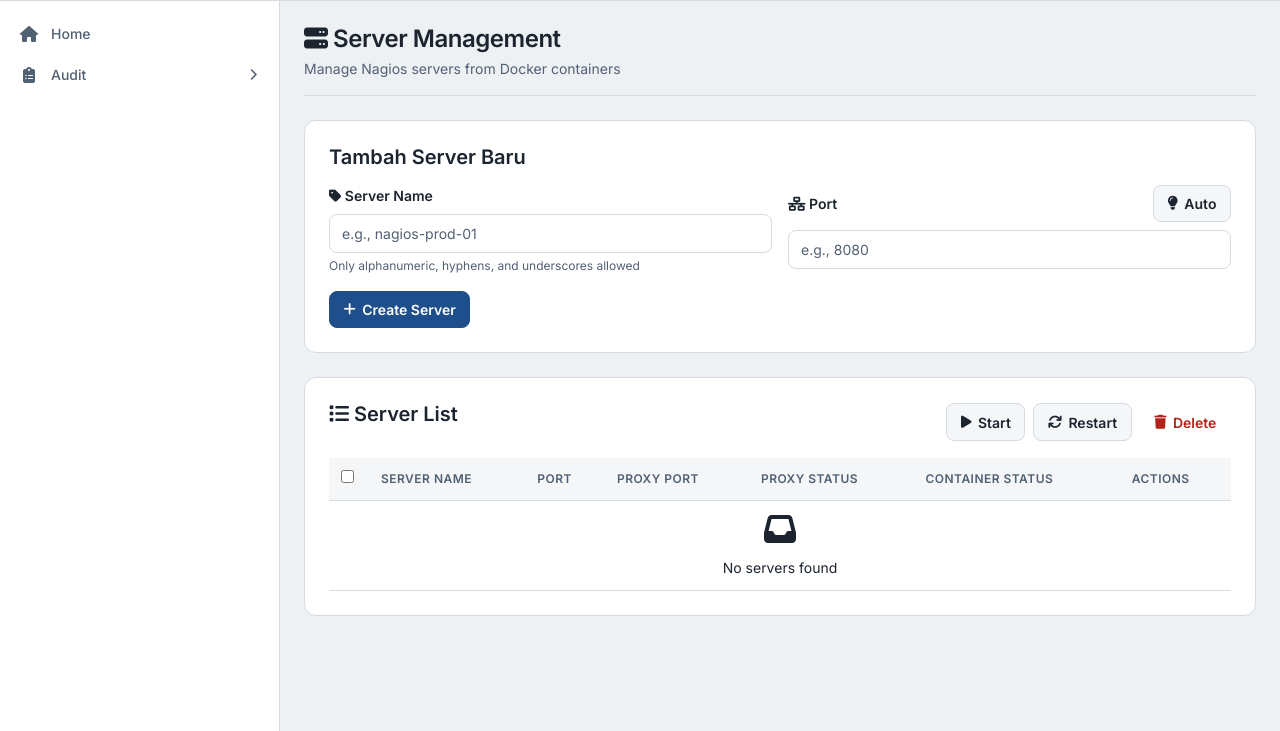
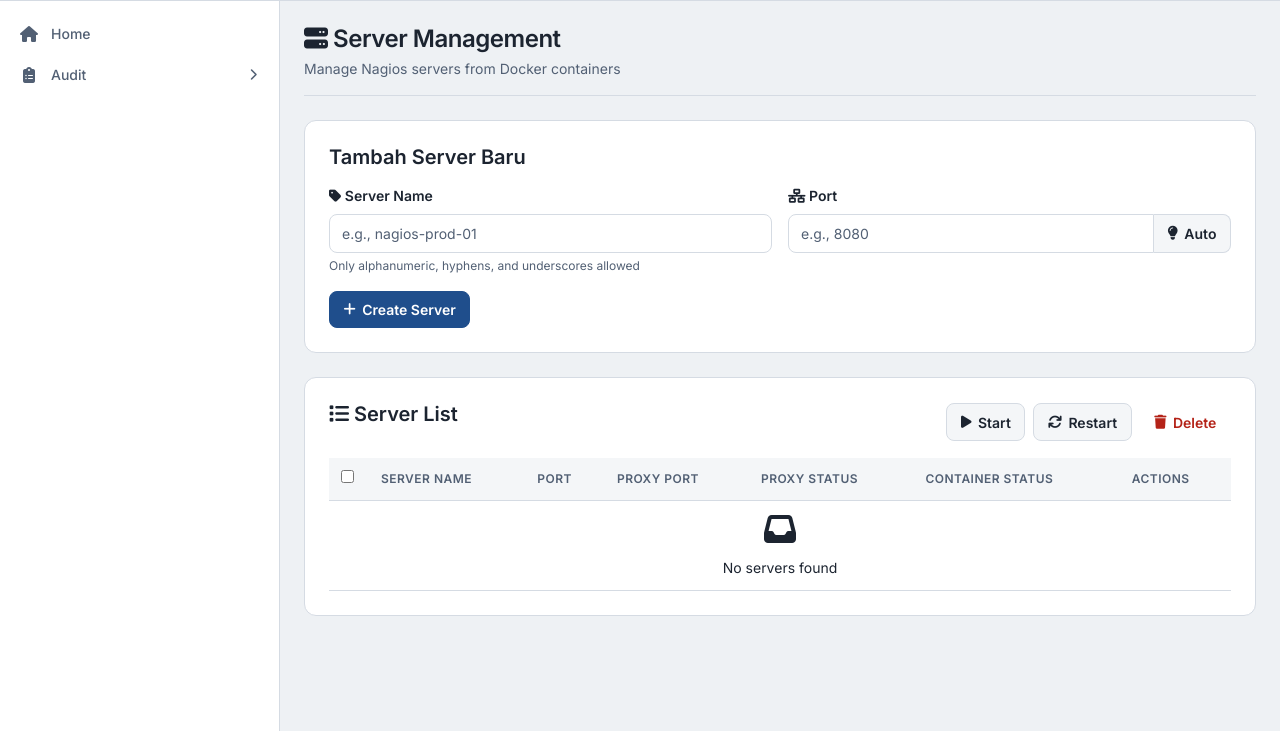
Before and after one commit to PandiMusR/nagios-dashboard, a Flask app: template templates/servers.html in a window 1280 px wide. Shown: the part 69-800 px from the top of the page. Run offline with Flask 3, Linux system fonts and the light colour scheme; the template is opened without the code that fills it, so the values that code supplies are empty; parts of the project's set-up code (start-up, migrations or seed data) failed here and were passed over; some libraries are stand-ins or nearby versions.

Commit message:
fix(ui): phase 5 polish (permissions action, sidebar height, user chip, server form)
Admin rows no longer repeat Full Access, and the navbar name follows the session on every page.

Co-authored-by: Cursor <cursoragent@cursor.com>

```diff
--- a/static/css/base.css
+++ b/static/css/base.css
@@ -332,7 +332,7 @@ a { color: var(--accent); }
     position: fixed;
     left: 0;
     top: var(--nav-height);
-    bottom: 0;
+    height: calc(100vh - var(--nav-height));
     overflow-y: auto;
     overflow-x: hidden;
     transition: width 0.2s ease;
--- a/static/css/servers.css
+++ b/static/css/servers.css
@@ -31,14 +31,7 @@
     color: var(--text);
     margin-bottom: var(--space-2);
 }
-.label-row {
-    display: flex;
-    align-items: center;
-    justify-content: space-between;
-    gap: var(--space-2);
-    margin-bottom: var(--space-2);
-}
-.label-row label { margin-bottom: 0; }
+.input-action { display: flex; align-items: stretch; }
 .field-hint { color: var(--text-muted); margin-top: 4px; display: block; font-size: var(--text-xs); }
 .form-group input,
 .form-group select,
@@ -63,6 +56,21 @@
     outline: 2px solid var(--accent);
     outline-offset: 1px;
     border-color: var(--accent);
+}
+.form-group .input-action input {
+    flex: 1 1 auto;
+    min-width: 0;
+    width: auto;
+    border-top-right-radius: 0;
+    border-bottom-right-radius: 0;
+}
+.input-action .btn-secondary {
+    align-self: stretch;
+    height: auto;
+    border-top-left-radius: 0;
+    border-bottom-left-radius: 0;
+    border-left: 0;
+    padding: 0 0.85rem;
 }
 .port-status {
     margin-top: var(--space-2);
--- a/templates/base.html
+++ b/templates/base.html
@@ -22,7 +22,7 @@
     <link href="https://cdn.jsdelivr.net/npm/bootstrap@5.3.0/dist/css/bootstrap.min.css" rel="stylesheet">
     <link rel="stylesheet" href="https://cdnjs.cloudflare.com/ajax/libs/font-awesome/6.4.0/css/all.min.css">
     <link href="https://fonts.googleapis.com/css2?family=Inter:wght@300;400;500;600;700&display=swap" rel="stylesheet">
-    <link rel="stylesheet" href="/static/css/base.css?v=20261113-noc4">
+    <link rel="stylesheet" href="/static/css/base.css?v=20261113-noc7">
     {% block extra_css %}{% endblock %}
 </head>
 <body>
@@ -42,7 +42,7 @@
             </button>
             <div class="user-badge" onclick="openChangePasswordModal()" role="button" tabindex="0" aria-label="Ubah password" title="Klik untuk ubah password">
                 <i class="fas fa-user-circle"></i>
-                <span>{{ username }}</span>
+                <span>{{ username or session.get('username') }}</span>
                 {% if session.get('role') == 'admin' %}<span class="admin-tag">ADMIN</span>{% endif %}
             </div>
             <button type="button" class="btn-logout" onclick="logout()" aria-label="Logout"><i class="fas fa-sign-out-alt"></i> <span>Logout</span></button>
--- a/templates/edit_config.html
+++ b/templates/edit_config.html
@@ -1,7 +1,7 @@
 {% extends "base.html" %}
 {% block title %}Edit Config - {{ server_name }}{% endblock %}
 {% block extra_css %}
-<link rel="stylesheet" href="/static/css/servers.css?v=20261113-noc6">
+<link rel="stylesheet" href="/static/css/servers.css?v=20261113-noc7">
 {% endblock %}
 {% block content %}
 <div class="page-header">
--- a/templates/servers.html
+++ b/templates/servers.html
@@ -1,7 +1,7 @@
 {% extends "base.html" %}
 {% block title %}Server Management{% endblock %}
 {% block extra_css %}
-<link rel="stylesheet" href="/static/css/servers.css?v=20261113-noc6">
+<link rel="stylesheet" href="/static/css/servers.css?v=20261113-noc7">
 {% endblock %}
 {% block content %}
 
@@ -21,13 +21,13 @@
                 <small class="field-hint">Only alphanumeric, hyphens, and underscores allowed</small>
             </div>
             <div class="form-group">
-                <div class="label-row">
-                    <label for="serverPort"><i class="fas fa-network-wired"></i> Port</label>
+                <label for="serverPort"><i class="fas fa-network-wired"></i> Port</label>
+                <div class="input-action">
+                    <input type="number" id="serverPort" name="port" required placeholder="e.g., 8080" min="1000" max="65535">
                     <button type="button" class="btn-secondary" onclick="suggestPort()" title="Get recommended available port">
                         <i class="fas fa-lightbulb"></i> Auto
                     </button>
                 </div>
-                <input type="number" id="serverPort" name="port" required placeholder="e.g., 8080" min="1000" max="65535">
                 <div id="portStatus" class="port-status" style="display: none;"></div>
             </div>
         </div>
--- a/templates/user_permissions.html
+++ b/templates/user_permissions.html
@@ -1,7 +1,7 @@
 {% extends "base.html" %}
 {% block title %}User Permissions{% endblock %}
 {% block content %}
-<link rel="stylesheet" href="/static/css/user_permissions.css?v=20261113-noc6">
+<link rel="stylesheet" href="/static/css/user_permissions.css?v=20261113-noc8">
 
 <div class="page-header">
     <h1><i class="fas fa-user-shield"></i> User Permissions</h1>
@@ -41,7 +41,7 @@
                         {% if not user.is_admin %}
                         <button onclick="editPermissions('{{ user.uid }}')" class="icon-btn" title="Edit permissions" aria-label="Edit permissions"><i class="fas fa-edit" aria-hidden="true"></i></button>
                         {% else %}
-                        <span class="muted">Full Access</span>
+                        <span class="icon-slot" title="Admin punya full access" aria-label="Admin punya full access"><i class="fas fa-lock" aria-hidden="true"></i></span>
                         {% endif %}
                     </td>
                 </tr>
```
Also changed, not shown: static/css/user_permissions.css (+10 -1 lines).
